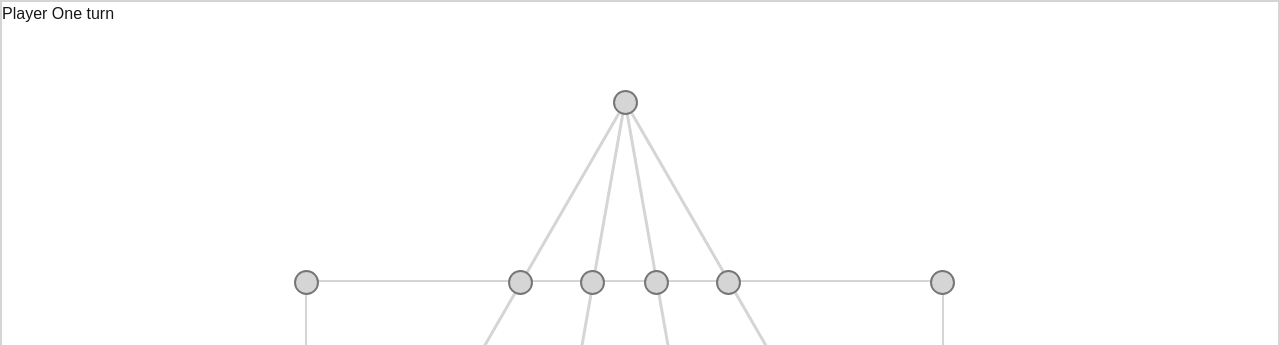
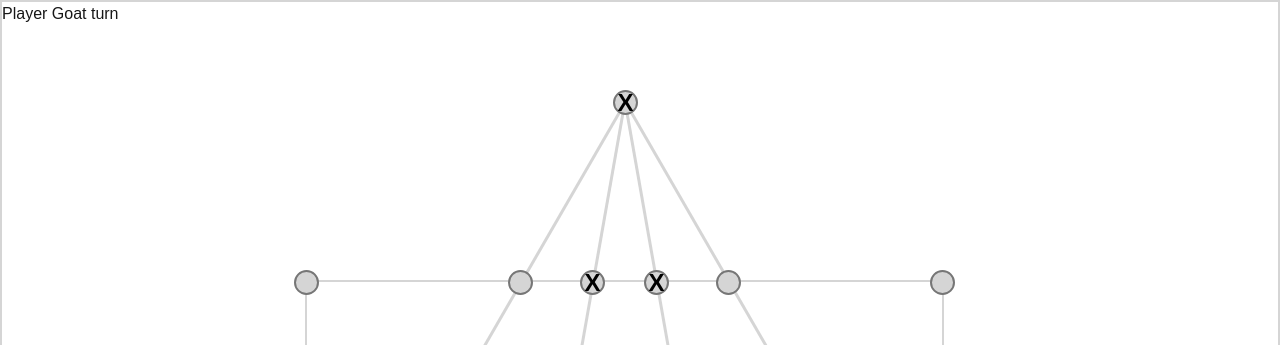
Before and after one commit to christinemtrinh/bagchal, a Next.js app in the folder client/: page / in a window 1280 px wide. Shown: the top 345 px of the page. Built offline with nearby package versions, Linux system fonts and the light colour scheme.

Commit message:
comment out turn taking

```diff
--- a/client/app/page.tsx
+++ b/client/app/page.tsx
@@ -19,8 +19,10 @@ function Spot({buttonID, x, y, value, onSpotClick})
 export default function Home() {
   const [xIsNext, setXIsNext] = useState(true); //State of turn
   const [spots, setSpots] = useState(Array(17).fill(null)) //State or currenet game board
-  const [player, setPlayer] = useState("One"); //State to update player/turn text
+  const [player, setPlayer] = useState("Goat"); //State to update player/turn text
   const router = useRouter()
+  var goatCounter = 0
+  var tempTigerLocation
 
   //Opens page on click
   const handleClickToUser = async () => {
@@ -37,17 +39,25 @@ export default function Home() {
     }
 
 
-    if(xIsNext) //Turn taking on tic tac toe rules
+    if(!xIsNext) //Turn taking on tic tac toe rules
     {
       //Player One Turn
-      nextSpot[i] = "X" //Set spot to X
-      setPlayer("Two")
+      // tempTigerLocation = i
+      // nextSpot[i] = "" //Set spot to X   TODO: Tried to do tiger movement
+      nextSpot[i] = "X"
+      setPlayer("Goat")
     }
     else
     {
       //Plater Two Turn
-      nextSpot[i] = "O"
-      setPlayer("One")
+      if(goatCounter != 15)
+      {
+        nextSpot[i] = "O"
+        goatCounter = goatCounter + 1
+      }
+
+      setPlayer("Tiger")
+
     }
     setXIsNext(!xIsNext)
     setSpots(nextSpot)
@@ -66,11 +76,11 @@ export default function Home() {
       <div className = "rectangle"></div>
       <h1>Player {player} turn</h1>
       {/* <button id = "A1" onClick = {() =>handleClick(1)} className = "button" style = {{left: '613px', top: '90px'}}></button> */}
-      <Spot buttonID="A1" x="613" y="90" value={spots[0]} onSpotClick= {() => handleClick(0)}/>
+      <Spot buttonID="A1" x="613" y="90" value={spots[0] = "X"} onSpotClick= {() => handleClick(0)}/>
       <Spot buttonID="B1" x="294" y="270" value={spots[1]} onSpotClick={() =>handleClick(1)}/>
       <Spot buttonID="B2" x="508" y="270" value={spots[2]} onSpotClick={() =>handleClick(2)}/>
-      <Spot buttonID="B3" x="580" y="270" value={spots[3]} onSpotClick={() =>handleClick(3)}/>
-      <Spot buttonID="B4" x="644" y="270" value={spots[4]} onSpotClick={() =>handleClick(4)}/>
+      <Spot buttonID="B3" x="580" y="270" value={spots[3] = "X"} onSpotClick={() =>handleClick(3)}/>
+      <Spot buttonID="B4" x="644" y="270" value={spots[4] = "X"} onSpotClick={() =>handleClick(4)}/>
       <Spot buttonID="B5" x="716" y="270" value={spots[5]} onSpotClick={() =>handleClick(5)}/>
       <Spot buttonID="B6" x="930" y="270" value={spots[6]} onSpotClick={() =>handleClick(6)}/>
       <Spot buttonID="C1" x="294" y="435" value={spots[7]} onSpotClick={() =>handleClick(7)}/>
```
